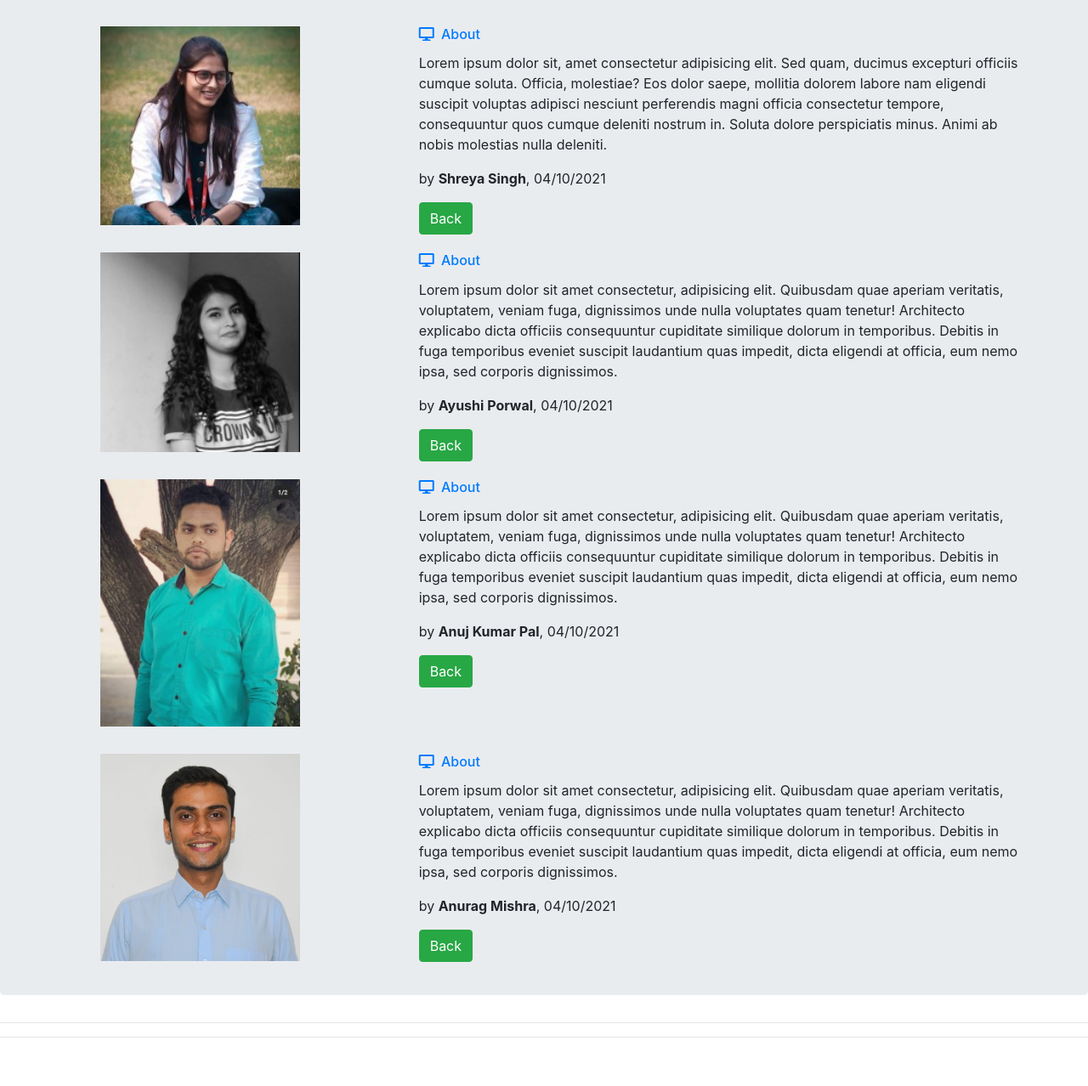
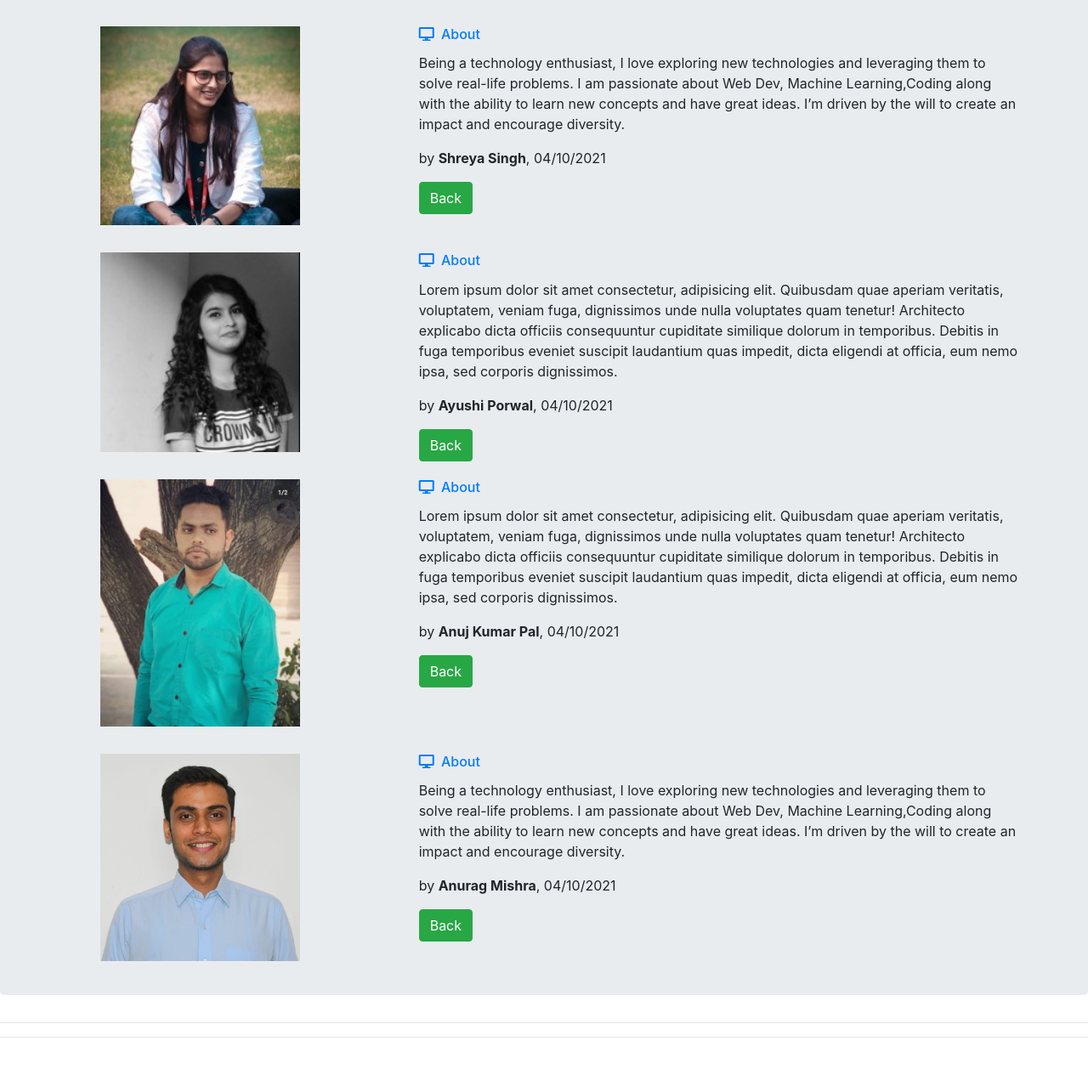
Before and after one commit to anusjc/CovidCare, a Flask app: page /about in a window 1280 px wide. Shown: the part 81-1359 px from the top of the page at 85% size. Run offline with Flask 2, Linux system fonts and the light colour scheme; some libraries are stand-ins or nearby versions.

Commit message:
Update about.html

```diff
--- a/templates/about.html
+++ b/templates/about.html
@@ -24,12 +24,7 @@
         <h6 class="h6 pb-1"><i class="fas fa-desktop pr-1"></i> About</h6>
       </a>
       <p class="font-weight-normal">
-        Lorem ipsum dolor sit, amet consectetur adipisicing elit. Sed quam,
-        ducimus excepturi officiis cumque soluta. Officia, molestiae? Eos dolor
-        saepe, mollitia dolorem labore nam eligendi suscipit voluptas adipisci
-        nesciunt perferendis magni officia consectetur tempore, consequuntur
-        quos cumque deleniti nostrum in. Soluta dolore perspiciatis minus. Animi
-        ab nobis molestias nulla deleniti.
+        Being a technology enthusiast, I love exploring new technologies and leveraging them to solve real-life problems. I am passionate about Web Dev, Machine Learning,Coding along with the ability to learn new concepts and have great ideas. I’m driven by the will to create an impact and encourage diversity.
       </p>
       <p class="font-weight-normal">
         by <a><strong>Shreya Singh</strong></a
@@ -132,12 +127,7 @@
         <h6 class="h6 pb-1"><i class="fas fa-desktop pr-1"></i> About</h6>
       </a>
       <p class="font-weight-normal">
-        Lorem ipsum dolor sit amet consectetur, adipisicing elit. Quibusdam quae
-        aperiam veritatis, voluptatem, veniam fuga, dignissimos unde nulla
-        voluptates quam tenetur! Architecto explicabo dicta officiis
-        consequuntur cupiditate similique dolorum in temporibus. Debitis in fuga
-        temporibus eveniet suscipit laudantium quas impedit, dicta eligendi at
-        officia, eum nemo ipsa, sed corporis dignissimos.
+        Being a technology enthusiast, I love exploring new technologies and leveraging them to solve real-life problems. I am passionate about Web Dev, Machine Learning,Coding along with the ability to learn new concepts and have great ideas. I’m driven by the will to create an impact and encourage diversity.
       </p>
       <p class="font-weight-normal">
         by <a><strong>Anurag Mishra</strong></a
```
